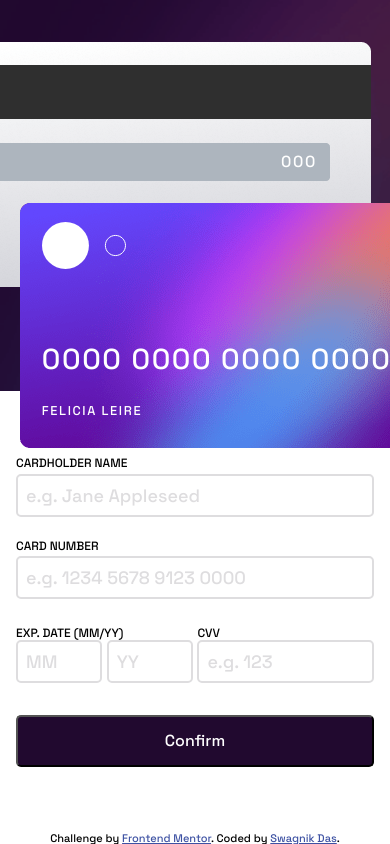
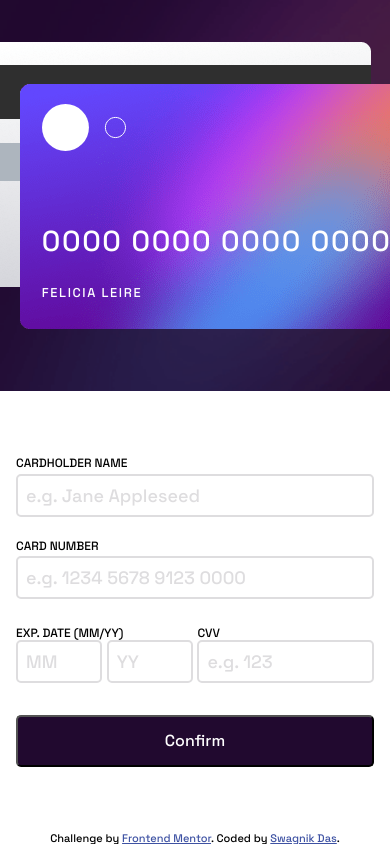
Before and after one commit to swagthehooman/Card_details_FEM, a React (Vite) app: page / in a window 390 px wide. Shown: the top 844 px of the page. Built offline with nearby package versions, Linux system fonts and the light colour scheme.

Commit message:
mobile view UI fix

```diff
--- a/styles.css
+++ b/styles.css
@@ -167,7 +167,7 @@ button{
 .card-front{
   z-index: 2;
   left: 5%;
-  top: 24%;
+  top: 10%;
 }
 
 .card-back{
```
